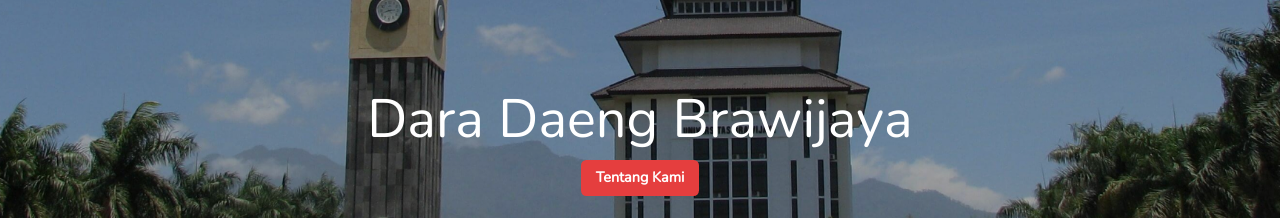
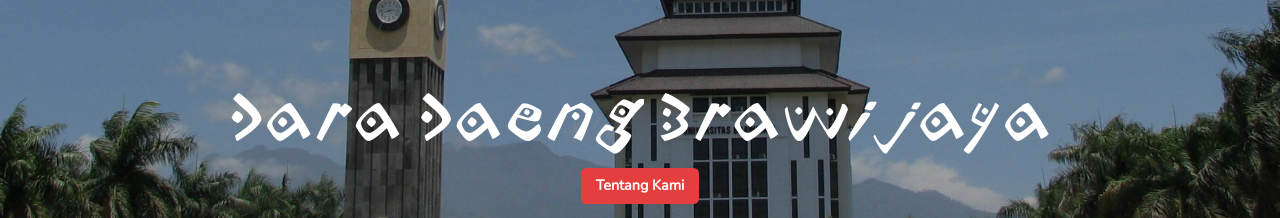
Before and after one commit to alfonsus20/ddb-nextjs, a Next.js app: page / in a window 1280 px wide. Shown: the part 263-481 px from the top of the page. Built offline with nearby package versions, Linux system fonts and the light colour scheme.

Commit message:
feat: lontara font

```diff
--- a/pages/index.tsx
+++ b/pages/index.tsx
@@ -129,9 +129,10 @@
                     key={idx}
                     variants={letterAnimation}
                     color="white"
-                    fontSize="6xl"
+                    fontSize={{ base: "5xl", sm: "7xl" }}
                     textAlign="center"
                     display="inline-block"
+                    className="lontara"
                   >
                     {a}
                   </ChakraBox>
--- a/styles/globals.css
+++ b/styles/globals.css
@@ -36,3 +36,12 @@
 * {
   box-sizing: border-box;
 }
+
+@font-face {
+  font-family: "Lontara";
+  src: url("../public/fonts/Lontara.otf");
+}
+
+.lontara {
+  font-family: "Lontara", sans-serif;
+}
```
Also changed, not shown: public/fonts/Lontara.otf (added).
